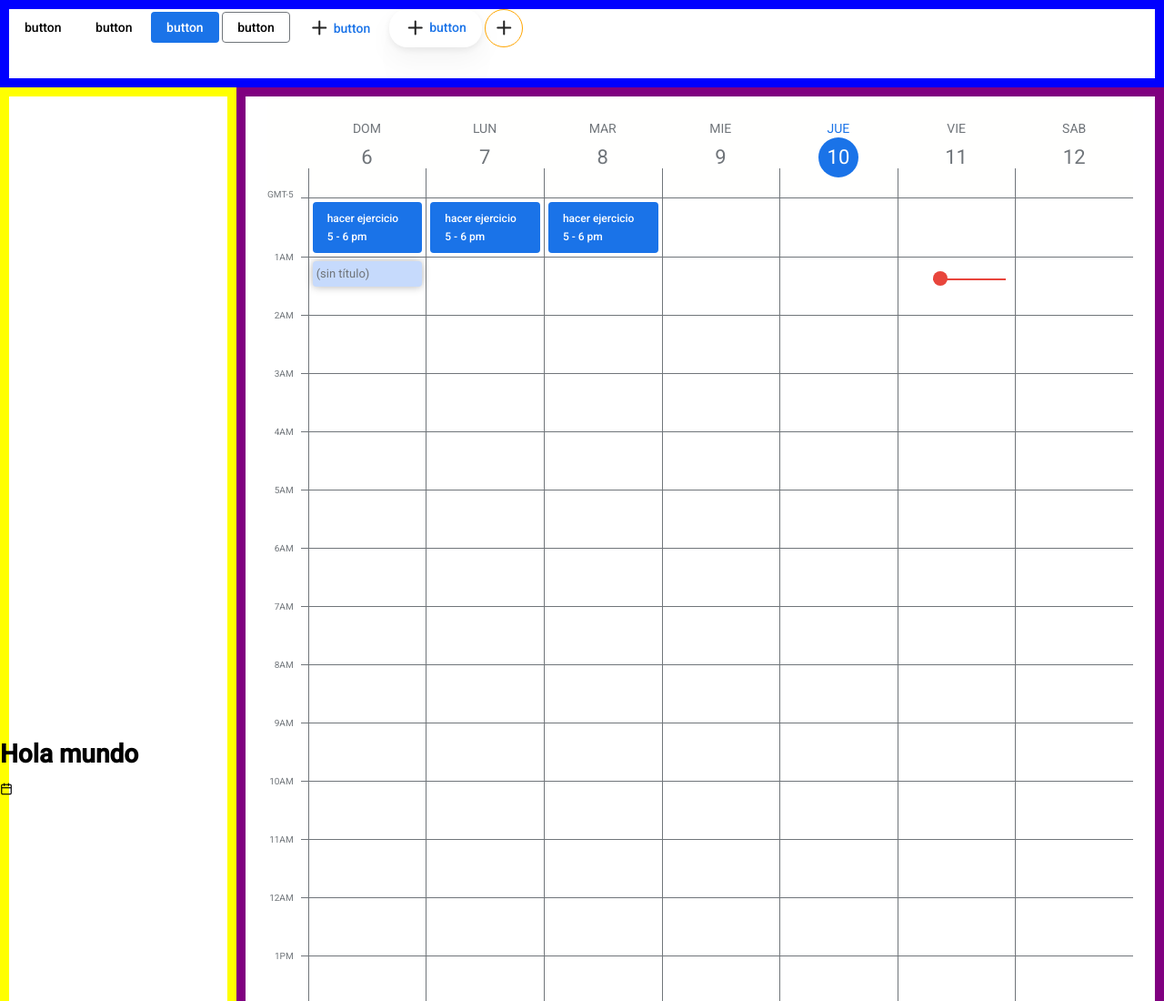
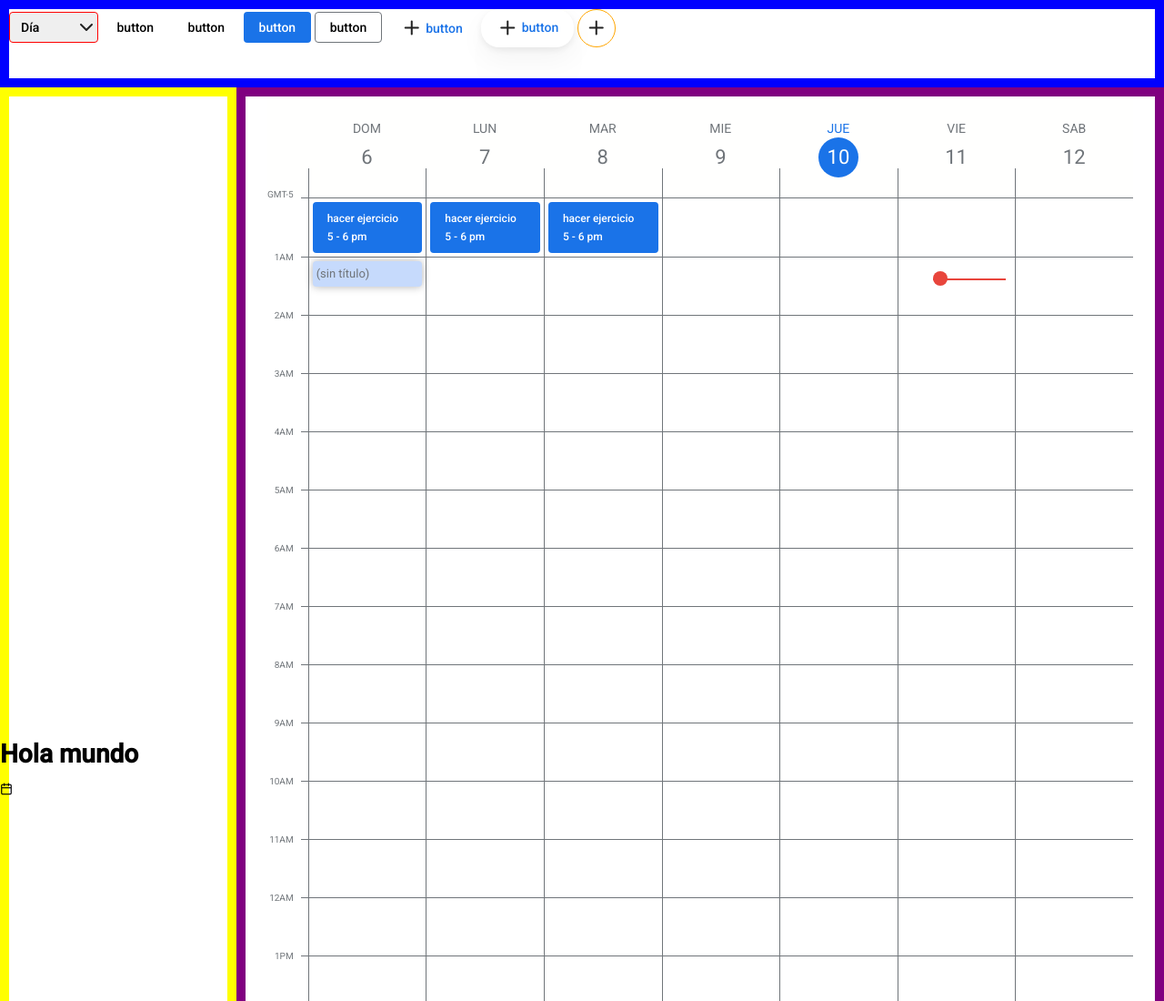
Before and after one commit to ntics/curso-css-grid-layout-calendario, a plain HTML site: page index.html in a window 1280 px wide. Shown: the top 1100 px of the page at 91% size. Drawn offline with Linux system fonts and the light colour scheme; files whose address does not match are found by name.

Commit message:
selector multiusos

```diff
--- a/css/index.css
+++ b/css/index.css
@@ -3,3 +3,4 @@
 @import './page.css';
 @import './calendar.css';
 @import './button.css';
+@import './select.css';
--- /dev/null
+++ b/css/select.css
@@ -0,0 +1,12 @@
+.select{
+  border:1px solid red;
+  padding-inline:.75rem;
+  padding-inline-end:2rem;
+  padding-block: .5rem;
+  border-radius: .25rem;
+  font:var(--button-button);
+  appearance:  none;
+  background-image: url('../icons/chevron-down.svg');
+  background-repeat: no-repeat;
+  background-position: right center;
+}
--- a/index.html
+++ b/index.html
@@ -13,6 +13,10 @@
 <body>
   <div class="page">
     <header class="header">
+      <select class="select" name="" id="">
+        <option value="1" selected>Semana</option>
+        <option value="2" selected>Día</option>
+      </select>
         <button class="button">button</button>
         <a href="#" class="button">button</a>
         <a href="#" class="button is-primary">button</a>
```
